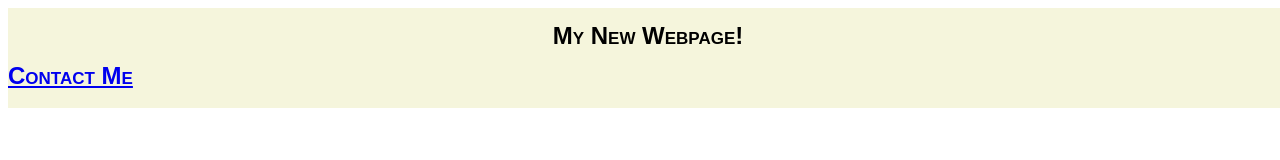
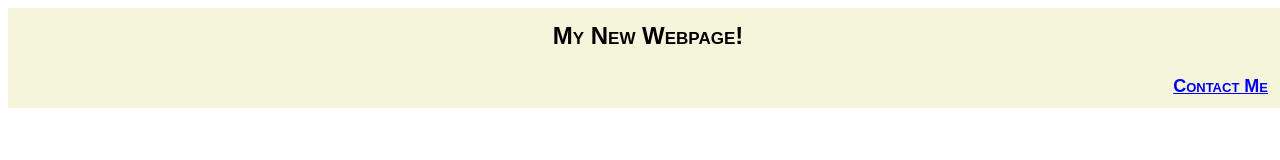
Before and after one commit to julianbenchimol/module1-mini-project, a plain HTML site: page index.html in a window 1280 px wide. Drawn offline with Linux system fonts and the light colour scheme.

Commit message:
added header and footer elements

```diff
--- a/assets/style.css
+++ b/assets/style.css
@@ -14,4 +14,13 @@ h1 {
 
 .contact {
     display: inline;
+    text-align: right;
 }
+
+a {
+    font-size: 18px;
+    padding-right:20px;
+}
+footer{
+    background-color: darkblue;
+}
--- a/index.html
+++ b/index.html
@@ -9,10 +9,16 @@
         <header>
             <h1>My New Webpage!</h1>
             <section class = "contact">
-                <a id = "contact" href = "#">Contact Me </a>
+                <p><a id = "contact" href = "#">Contact Me </a></p>
+            </section>
+            <section id = "photo">
+
+
             </section>
 
         </header>
-        <footer></footer>
+        <footer>
+            This is the footer
+        </footer>
     </body>
 </html>
```
